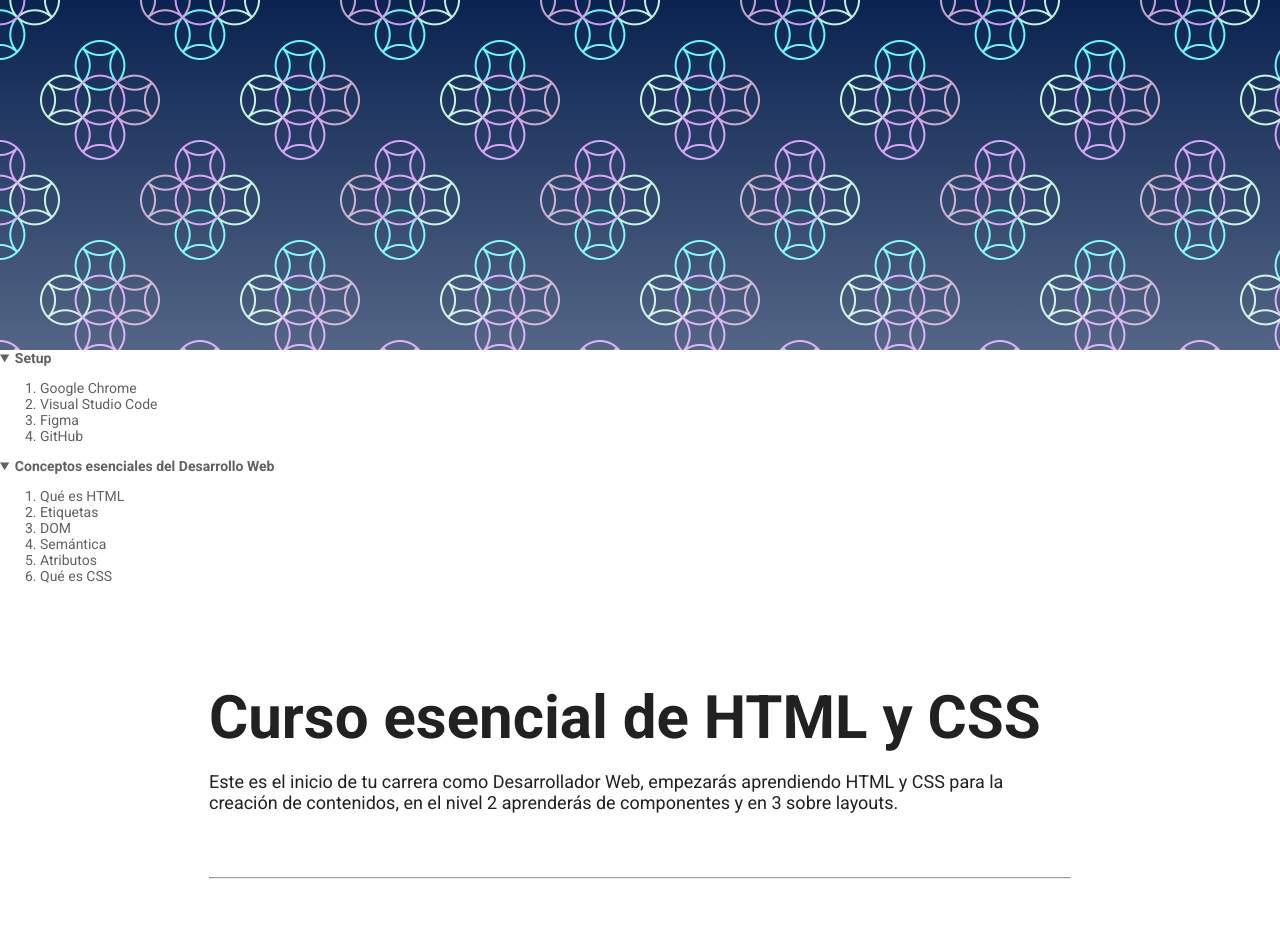
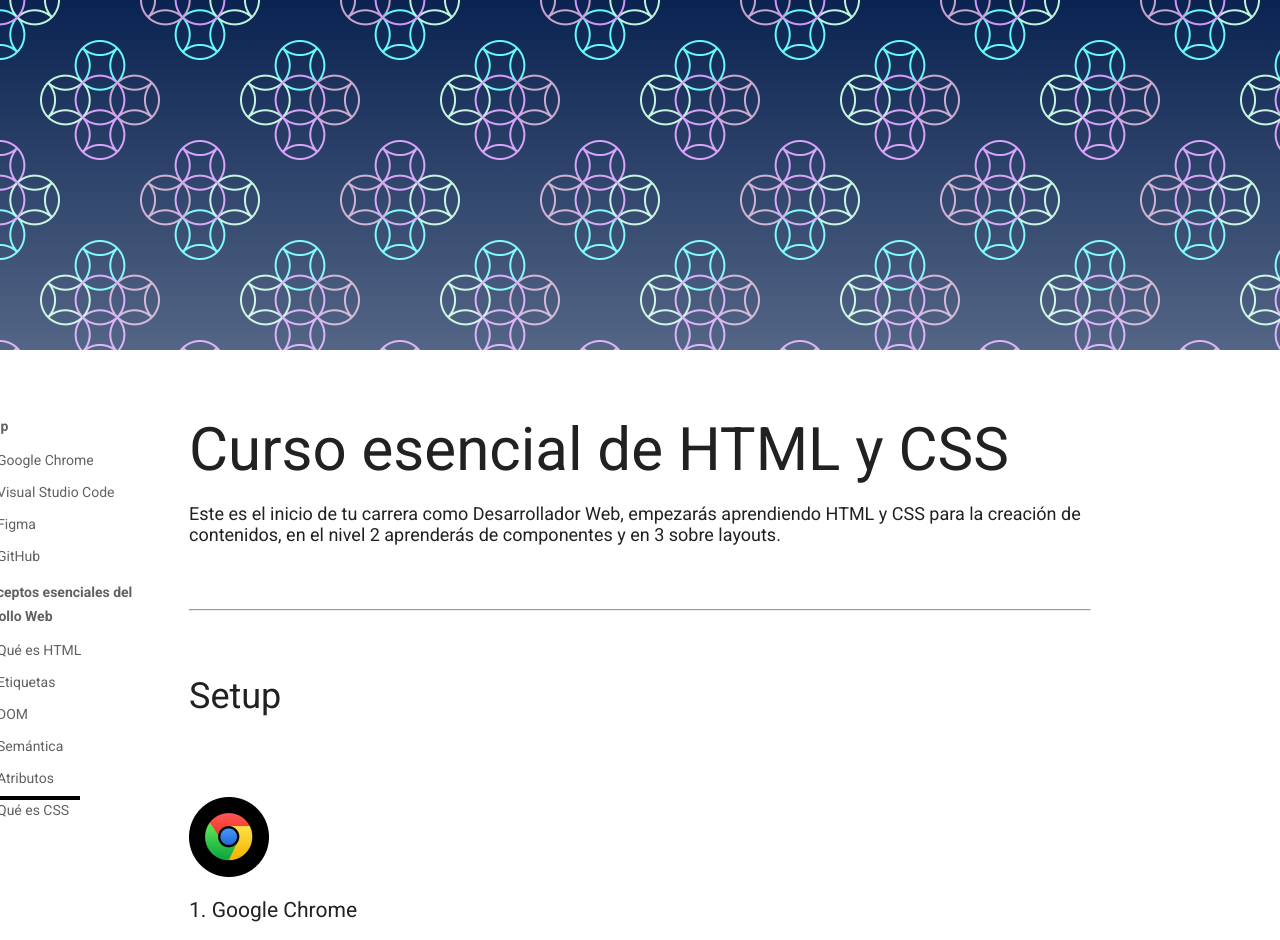
Before and after one commit to araquericardo7/curso-esencial-html-ccs, a plain HTML site: page index.html in a window 1280 px wide. Shown: the top 940 px of the page. Drawn offline with Linux system fonts and the light colour scheme.

Commit message:
Final 4to modulo

```diff
--- a/Css/styles-physical.css.css
+++ b/Css/styles-physical.css.css
@@ -6,6 +6,9 @@
   font-weight: ;
 }
 
+html{
+  scroll-behavior: smooth;
+}
 :root {font-size: 18px;}
 
 body { color:#212121;
@@ -23,16 +26,33 @@ h1 {
   font-size: 60px;
 margin-top: 64px;
 margin-bottom: 16px;
+font-weight:normal;
 
 }
 
+.header{
+  position: sticky;
+  top: 0%;
+}
 
 hr{
   margin: 64px 0;
 }
 
 header{font-size: 14px;
-color:#616161;}
+color:#616161;
+position:absolute;
+top: 64px;
+left: -232px;
+/* right: 50px; */
+/* top: 0; */
+z-index: 1;
+width: 180px;
+}
+
+header li{
+  margin-bottom: 16px;
+}
 
 header a {color:#616161;
 text-decoration: none;
@@ -53,9 +73,12 @@ font-weight: normal;
 /* width: 200px;
 padding: 20px;
  box-sizing: border-box; */
+
 }
 
-nav details summary{font-weight: bold;}
+nav details summary{font-weight: bold;
+line-height: 24px;
+}
 
 pre{background:#FEC62E;
 padding: 40px;
@@ -132,7 +155,7 @@ counter-reset: titlelist;
 
 .section-content h3{
   counter-increment: titlelist;
-  padding-bottom: 4px;
+  padding-bottom: 8px;
 }
 
 
@@ -143,10 +166,15 @@ counter-reset: titlelist;
 
 .section-content h3::after {
   content:"";
-width: 32px;
+width: 80px;
 height: 4px;
 background: black;
 display: inline-block;
+/* border: 1px solid red; */
+position: absolute;
+left: 0;
+bottom: 0;
+
 }
 
 /* input{
@@ -160,8 +188,11 @@ display: inline-block;
 /* background-image: linear-gradient(to top, rgba(255, 255, 255, .3), transparent), url("../image/pattern.png"); */
   height: 350px;
 
+
 }
-
+.header-content{
+  position: relative;
+}
 .wrapper{
   width: 902px;
     margin: auto;
@@ -171,5 +202,5 @@ display: inline-block;
 .main-content{
   /* background: blue; */
 background: white;
-padding: 20px;
+/* padding: 20px; */
 }
--- a/index.html
+++ b/index.html
@@ -15,6 +15,11 @@
 <body >
 <div class="hero"></div>
 <!-- <input type="text"> -->
+
+</details>
+<div class="header">
+  <div class="wrapper">
+    <div class="header-content">
       <header>
         <nav>
           <details open>
@@ -81,9 +86,14 @@
             </ol>
         </nav>
       </header>
-</details>
+    </div>
+
+  </div>
+</div>
 
 <main class="main">
+
+
   <div class="wrapper">
 <div class="main-content">
 
```
Lines whose indentation alone changed are shown as unchanged.
